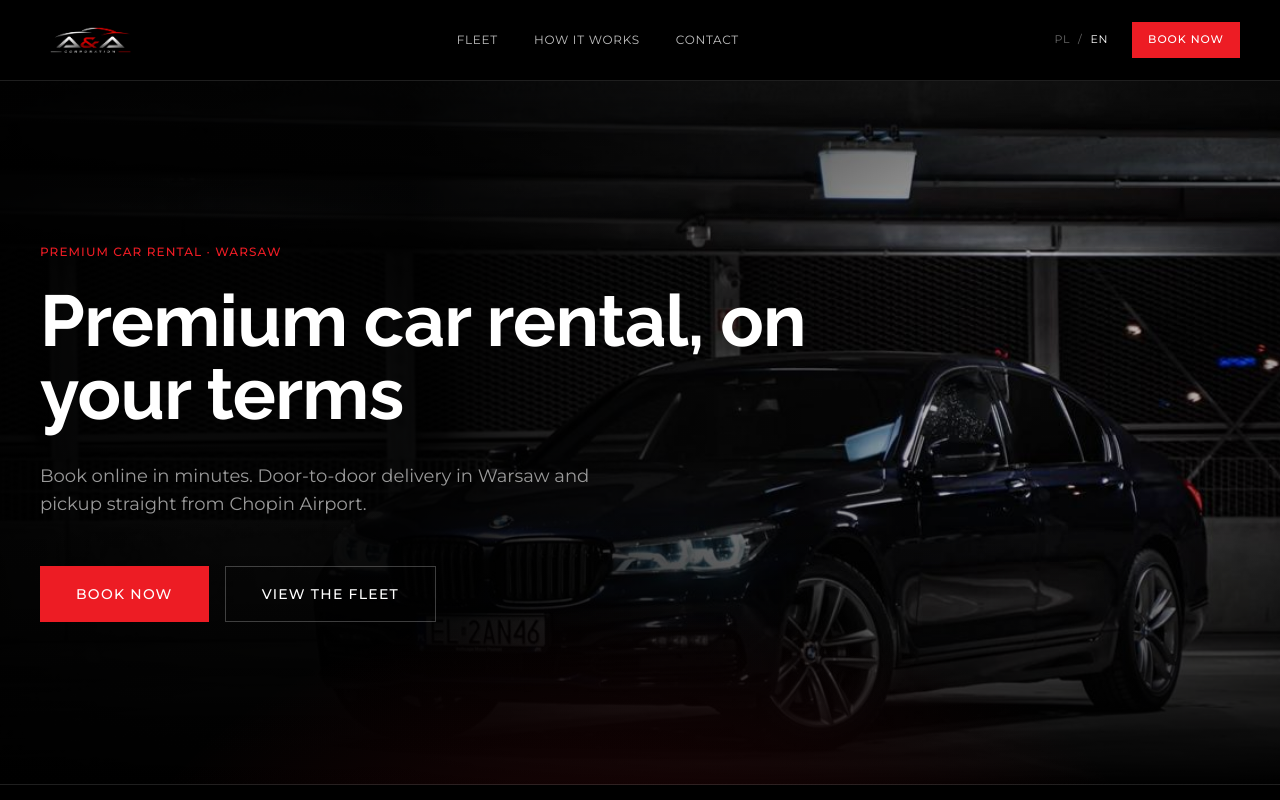
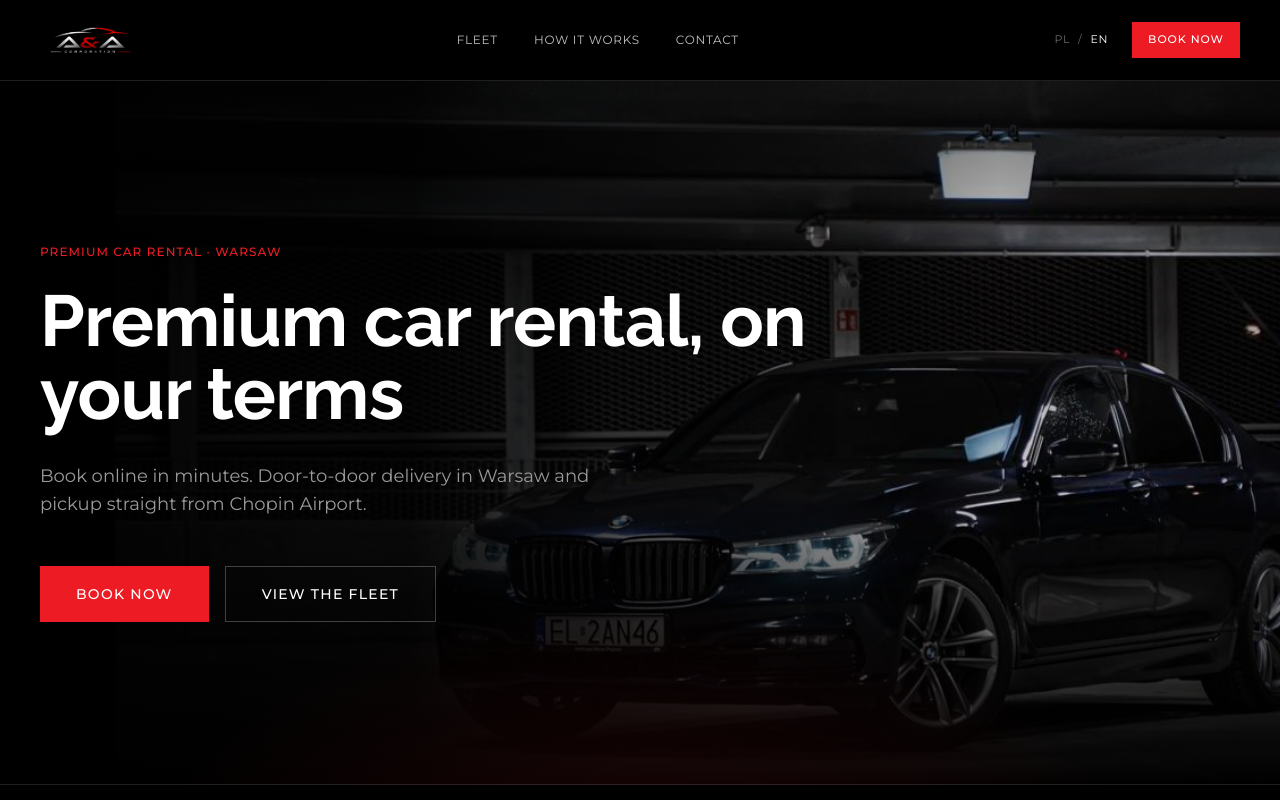
Before and after one commit to itzcr1spi/aa-corporation-rent, a Next.js app: page /en in a window 1280 px wide. Shown: the top 800 px of the page. Built offline with nearby package versions, Linux system fonts and the light colour scheme.

Commit message:
style(hero): nudge car further right, keep left fade

```diff
--- a/src/app/[locale]/page.tsx
+++ b/src/app/[locale]/page.tsx
@@ -30,7 +30,7 @@ export default async function HomePage({
         <div aria-hidden className="absolute inset-0 -z-10 bg-void">
           {/* Photo drifts gently with scroll; oversized so parallax never reveals edges */}
           <Parallax className="absolute inset-0" distance={70}>
-            <div className="absolute inset-x-0 -top-[8%] h-[116%]">
+            <div className="absolute inset-x-0 -top-[8%] h-[116%] translate-x-[9%]">
               <Image
                 src="/hero/bmw-740d.jpg"
                 alt=""
@@ -38,7 +38,7 @@ export default async function HomePage({
                 priority
                 quality={90}
                 sizes="100vw"
-                className="object-cover object-[12%_center]"
+                className="object-cover object-[10%_center]"
               />
             </div>
           </Parallax>
```
